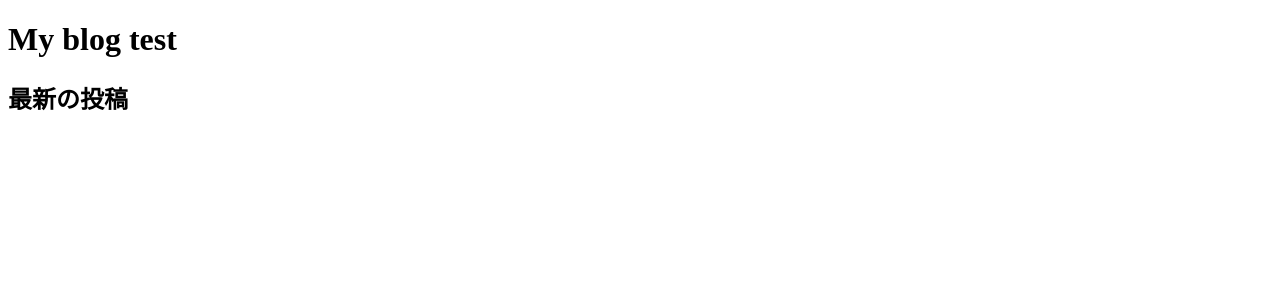
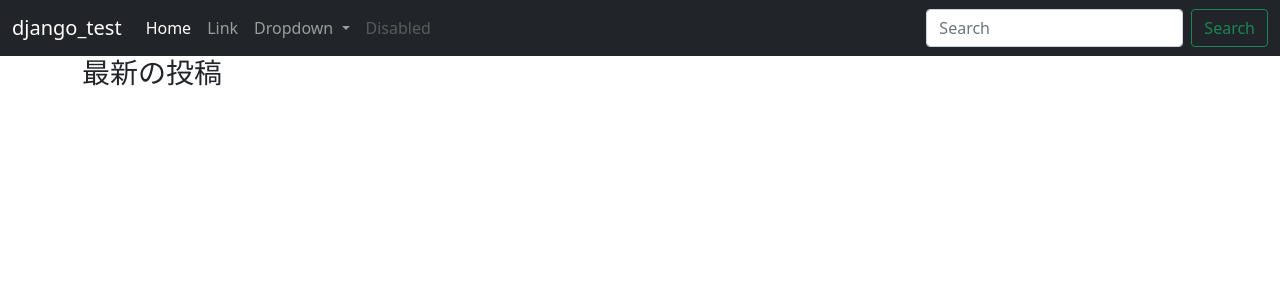
Before and after one commit to KanamiMiyakawa/django_testblog, a Django app: page /posts/ in a window 1280 px wide. Shown: the top 300 px of the page. Run offline with Django 3.2, Linux system fonts and the light colour scheme; data that the repository does not hold is empty.

Commit message:
bootstrap on posts_index

```diff
--- a/posts/templates/posts/index.html
+++ b/posts/templates/posts/index.html
@@ -1,21 +1,66 @@
 <!DOCTYPE html>
 <html lang = "ja-jp">
   <head>
+    <!-- Required meta tags -->
+    <meta charset="utf-8">
+    <meta name="viewport" content="width=device-width, initial-scale=1">
+
+    <!-- Bootstrap CSS -->
+    <link href="https://cdn.jsdelivr.net/npm/bootstrap@5.0.2/dist/css/bootstrap.min.css" rel="stylesheet" integrity="sha384-EVSTQN3/azprG1Anm3QDgpJLIm9Nao0Yz1ztcQTwFspd3yD65VohhpuuCOmLASjC" crossorigin="anonymous">
     <title>投稿一覧</title>
   </head>
   <body>
-  <h1>My blog test</h1>
-  <h2>最新の投稿</h2>
+    <nav class="navbar navbar-expand-lg navbar-dark bg-dark">
+      <div class="container-fluid">
+        <a class="navbar-brand" href="#">django_test</a>
+        <button class="navbar-toggler" type="button" data-bs-toggle="collapse" data-bs-target="#navbarSupportedContent" aria-controls="navbarSupportedContent" aria-expanded="false" aria-label="Toggle navigation">
+          <span class="navbar-toggler-icon"></span>
+        </button>
+        <div class="collapse navbar-collapse" id="navbarSupportedContent">
+          <ul class="navbar-nav me-auto mb-2 mb-lg-0">
+            <li class="nav-item">
+              <a class="nav-link active" aria-current="page" href="#">Home</a>
+            </li>
+            <li class="nav-item">
+              <a class="nav-link" href="#">Link</a>
+            </li>
+            <li class="nav-item dropdown">
+              <a class="nav-link dropdown-toggle" href="#" id="navbarDropdown" role="button" data-bs-toggle="dropdown" aria-expanded="false">
+                Dropdown
+              </a>
+              <ul class="dropdown-menu" aria-labelledby="navbarDropdown">
+                <li><a class="dropdown-item" href="#">Action</a></li>
+                <li><a class="dropdown-item" href="#">Another action</a></li>
+                <li><hr class="dropdown-divider"></li>
+                <li><a class="dropdown-item" href="#">Something else here</a></li>
+              </ul>
+            </li>
+            <li class="nav-item">
+              <a class="nav-link disabled" href="#" tabindex="-1" aria-disabled="true">Disabled</a>
+            </li>
+          </ul>
+          <form class="d-flex">
+            <input class="form-control me-2" type="search" placeholder="Search" aria-label="Search">
+            <button class="btn btn-outline-success" type="submit">Search</button>
+          </form>
+        </div>
+      </div>
+    </nav>
+
+    <div class="container">
+      <h3>最新の投稿</h3>
 
       {% for post in posts.all %}
         <a href ="{% url 'detail' post.id %}">{{ post.title }}</a>
         <br /><br />
         {{ post.pulished }}
         <br /><br />
-    <img src="{{ post.image.url}}">
+        <img src="{{ post.image.url}}" class="img-fluid img-thumbnail" style="max-height: 200px;">
         <br /><br />
         {{ post.summary }}
         <br /><br />
       {% endfor %}
+    </div>
+    <script src="https://cdn.jsdelivr.net/npm/bootstrap@5.0.2/dist/js/bootstrap.bundle.min.js" integrity="sha384-MrcW6ZMFYlzcLA8Nl+NtUVF0sA7MsXsP1UyJoMp4YLEuNSfAP+JcXn/tWtIaxVXM" crossorigin="anonymous"></script>
   <body>
 </html>
```
Lines whose indentation alone changed are shown as unchanged.
